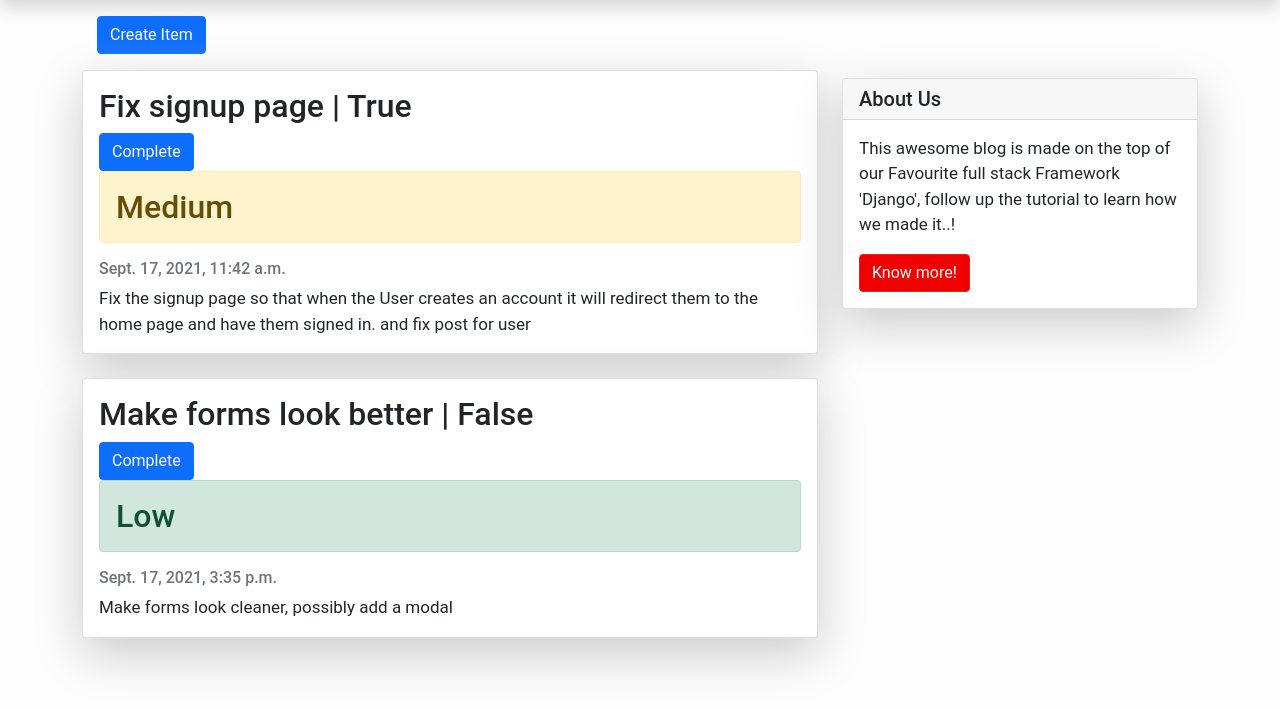
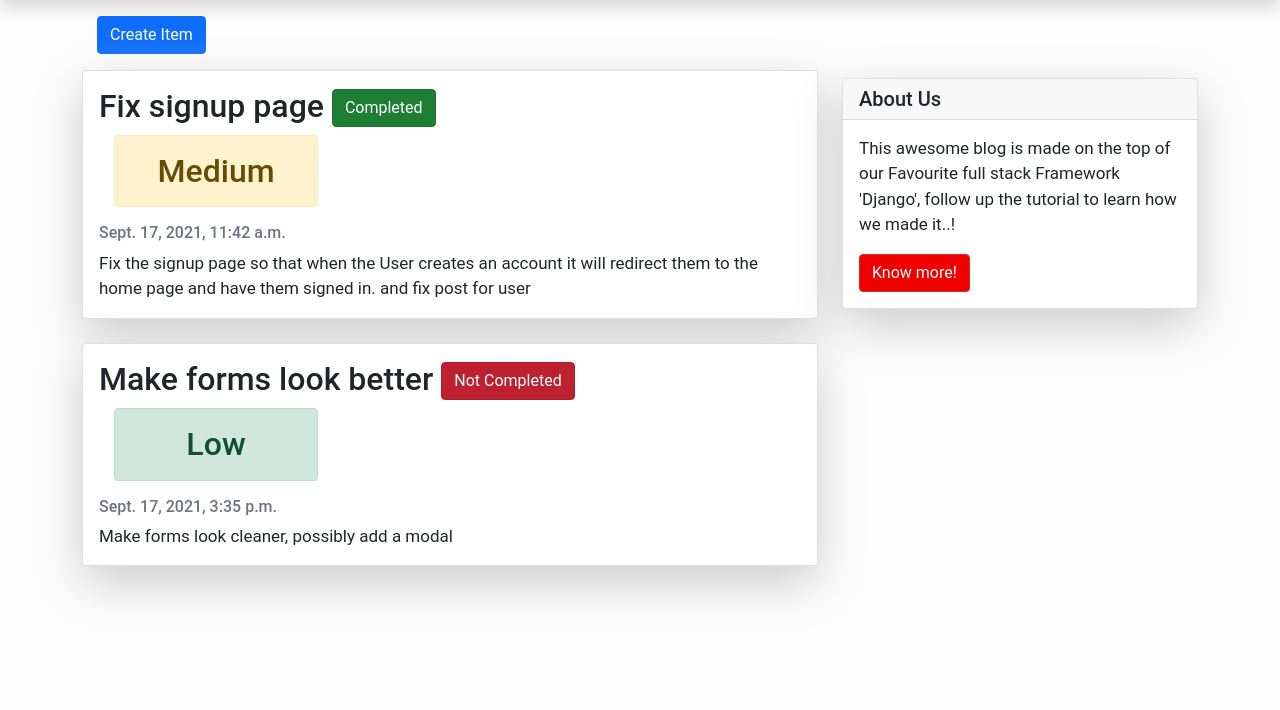
Before and after one commit to lukasgraig/Django, a Django app: page /checklist/ in a window 1280 px wide. Shown: the part 58-768 px from the top of the page. Run offline with Django 3.2, Linux system fonts and the light colour scheme; data comes from the database, SQL or seed files in the repository; some libraries are stand-ins or nearby versions.

Commit message:
added proper completion logic

```diff
--- a/checklist/templates/checklist/checklist.html
+++ b/checklist/templates/checklist/checklist.html
@@ -14,8 +14,13 @@
             {% for post in checklist_list %}
             <div class="card mb-4">
                 <div class="card-body">
-                    <h2 class="card-title">{{ post.title }} | {{ post.completed }}</h2>
-                    <a type=submit class="btn btn-primary" href="{% url 'update' post.id%}">Complete</a>
+                    {% if post.completed == True %}
+                        <h2 class="card-title">{{ post.title }} <a type=submit type="button" class="btn btn-success active" href="{% url 'update' post.id%}">Completed</a></h2>
+                    {% else %}
+                        <h2 class="card-title">{{ post.title }} <a type=submit type="button" class="btn btn-danger active" href="{% url 'update' post.id%}">Not Completed</a></h2>
+                    {% endif %}
+                    <div class="col-md-4 text-center">
+
                         {% if post.status == 0 %}
                             <h2 class="card-title alert alert-success" role="alert">{{post.get_status_display}}</h2>
                         {% elif post.status == 1 %}
@@ -23,6 +28,7 @@
                         {% elif post.status == 2 %}
                             <h2 class="card-title alert alert-danger" role="alert">{{post.get_status_display}}</h2>
                         {% endif %}
+                    </div>
                     <p class="card-text text-muted h6">{{ post.created_on}} </p>
                     <p class="card-text">{{ post.description }}</p>
                 </div>
```
Lines whose indentation alone changed are shown as unchanged.
